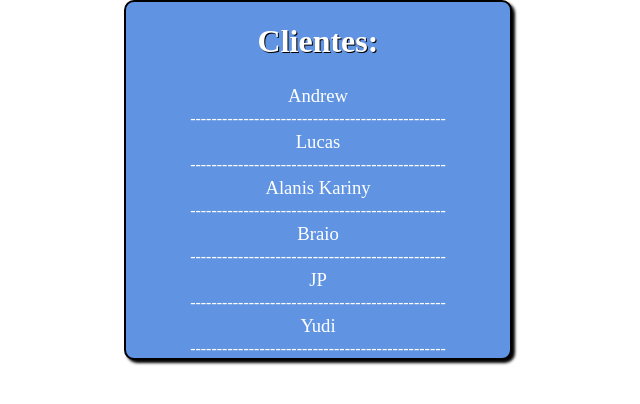
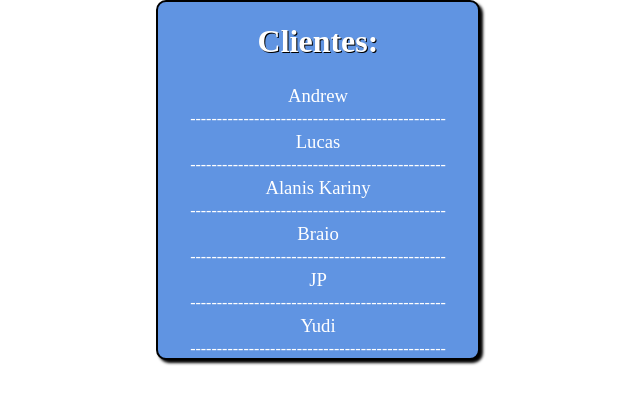
Before and after one commit to Andrewdm0/cadastro-clientes, a Django app: page /main/cliente/ in a window 1280 px wide. Shown: the part 45-449 px from the top of the page, without its empty margins (322-962 px from the left). Run offline with Django 4.2, Linux system fonts and the light colour scheme; data comes from the database, SQL or seed files in the repository; both versions use the stored data as it was after the commit.

Commit message:
screenshots

```diff
--- a/main/static/css/style.css
+++ b/main/static/css/style.css
@@ -11,7 +11,7 @@ div.tela{
     flex-direction: column;
     justify-content: center;
     align-items: center;
-    width: 30%;
+    width: 20rem;
     height: 70%;
     margin: auto;
     background-color: rgb(96, 148, 226);
```
Also changed, not shown: db.sqlite3, 3 other files.
